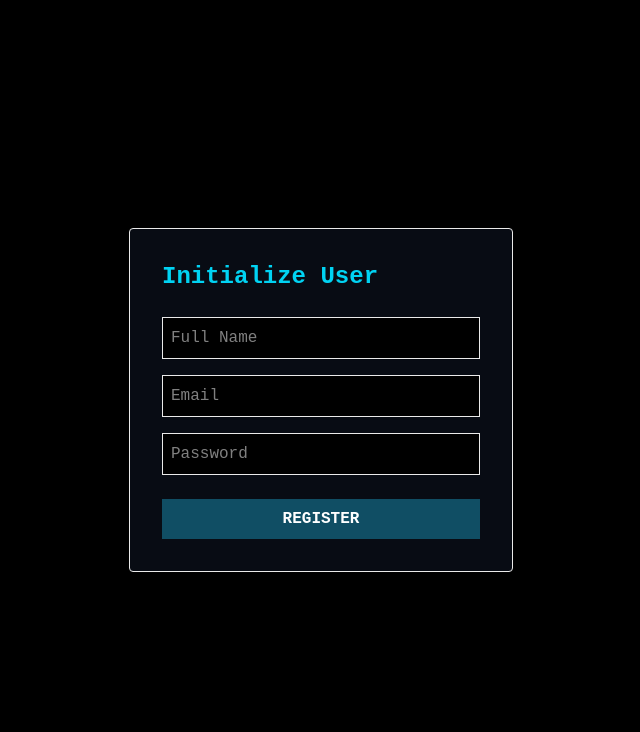
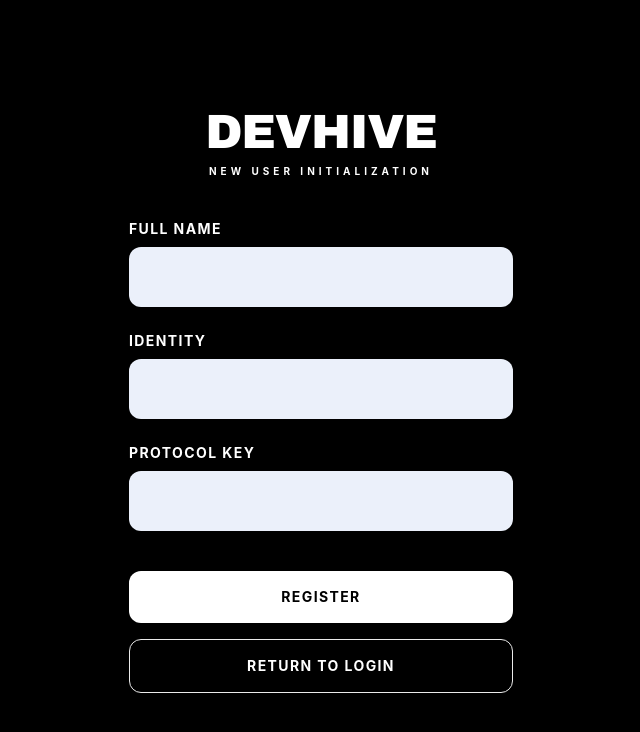
Before and after one commit to Nannndini/DevHive-next, a Next.js app in the folder frontend/: page /register in a window 1280 px wide. Shown: the top 732 px of the page, without its empty margins (319-959 px from the left). Built offline with nearby package versions, Linux system fonts and the light colour scheme.

Commit message:
feat: implement register endpoint and align register UI with enterprise style

```diff
--- a/frontend/app/register/page.tsx
+++ b/frontend/app/register/page.tsx
@@ -13,7 +13,7 @@ export default function Register() {
   const handleRegister = async (e: React.FormEvent) => {
     e.preventDefault();
     try {
-      const res = await fetch(`${process.env.NEXT_PUBLIC_API_URL || ""}/auth/register`, {
+      const res = await fetch(`${process.env.NEXT_PUBLIC_API_URL || "http://localhost:8000"}/auth/register`, {
         method: "POST",
         headers: { "Content-Type": "application/json" },
         body: JSON.stringify({ email, password, full_name: fullName }),
@@ -33,36 +33,67 @@ export default function Register() {
   };
 
   return (
-    <div className="min-h-screen flex items-center justify-center bg-black text-cyan-400 font-mono">
-      <form onSubmit={handleRegister} className="bg-gray-900/50 p-8 rounded border border-cyan-900 w-96">
-        <h1 className="text-2xl font-bold mb-6">Initialize User</h1>
-        {error && <div className="text-red-500 mb-4">{error}</div>}
+    <div className="min-h-screen flex items-center justify-center bg-black font-sans text-white">
+      <div className="w-full max-w-md p-8 flex flex-col gap-10">
+
+        {/* Header */}
+        <div className="text-center flex flex-col gap-2">
+          <h1 className="text-5xl font-black tracking-tight" style={{ fontFamily: 'Arial Black, impact, sans-serif' }}>
+            DEVHIVE
+          </h1>
+          <p className="text-[10px] font-bold tracking-[0.4em] text-white">
+            NEW USER INITIALIZATION
+          </p>
+        </div>
+
+        {error && <div className="text-red-500 text-sm border border-red-500 p-2 bg-red-900/20 text-center">{error}</div>}
+
+        {/* Form */}
+        <form onSubmit={handleRegister} className="flex flex-col gap-6">
+          <div className="flex flex-col gap-2">
+            <label className="text-sm font-bold tracking-widest uppercase">Full Name</label>
             <input
               type="text"
               value={fullName}
               onChange={e => setFullName(e.target.value)}
-          placeholder="Full Name"
-          className="w-full bg-black border border-cyan-800 p-2 mb-4 text-white"
+              className="w-full bg-[#EBF0FA] text-black p-4 rounded-xl outline-none font-medium text-lg focus:ring-2 focus:ring-white transition-all"
               required
             />
+          </div>
+
+          <div className="flex flex-col gap-2">
+            <label className="text-sm font-bold tracking-widest uppercase">Identity</label>
             <input
               type="email"
               value={email}
               onChange={e => setEmail(e.target.value)}
-          placeholder="Email"
-          className="w-full bg-black border border-cyan-800 p-2 mb-4 text-white"
+              className="w-full bg-[#EBF0FA] text-black p-4 rounded-xl outline-none font-medium text-lg focus:ring-2 focus:ring-white transition-all"
               required
             />
+          </div>
+
+          <div className="flex flex-col gap-2">
+            <label className="text-sm font-bold tracking-widest uppercase">Protocol Key</label>
             <input
               type="password"
               value={password}
               onChange={e => setPassword(e.target.value)}
-          placeholder="Password"
-          className="w-full bg-black border border-cyan-800 p-2 mb-6 text-white"
+              className="w-full bg-[#EBF0FA] text-black p-4 rounded-xl outline-none font-medium text-lg focus:ring-2 focus:ring-white transition-all tracking-widest"
               required
             />
-        <button type="submit" className="w-full bg-cyan-900 hover:bg-cyan-700 p-2 text-white font-bold">REGISTER</button>
+          </div>
+
+          <div className="flex flex-col gap-4 mt-4">
+            <button type="submit" className="w-full bg-white text-black p-4 rounded-xl font-bold uppercase tracking-widest text-sm hover:bg-gray-200 transition-colors">
+              Register
+            </button>
+            <button type="button" onClick={() => router.push('/login')} className="w-full bg-black text-white p-4 rounded-xl border border-neutral-800 font-bold uppercase tracking-widest text-sm hover:bg-neutral-900 transition-colors">
+              Return to Login
+            </button>
+          </div>
         </form>
+
+      </div>
     </div>
   );
 }
```
Also changed, not shown: 1 other file (tests, documents, lock files or other folders). Lines whose indentation alone changed are shown as unchanged.
